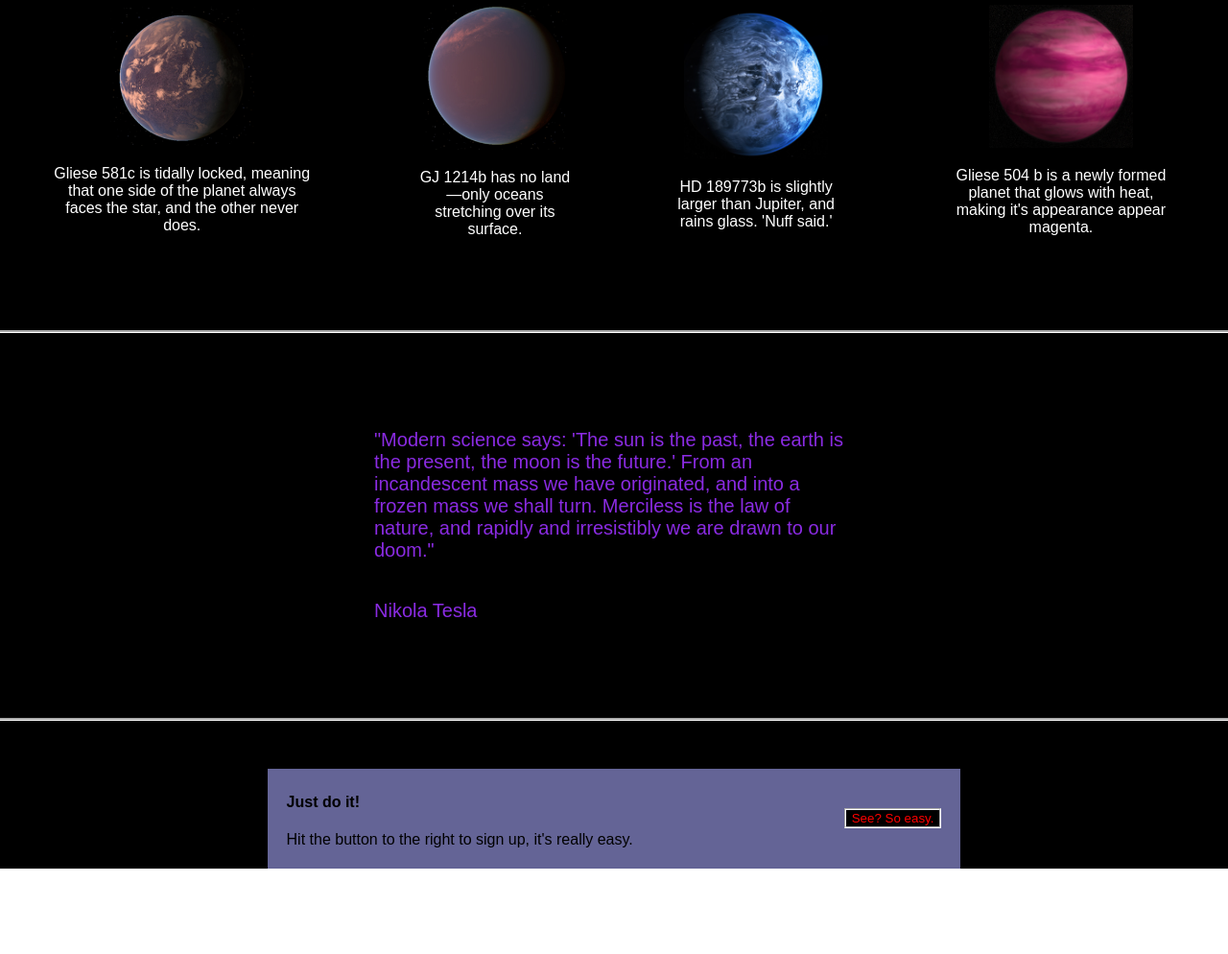
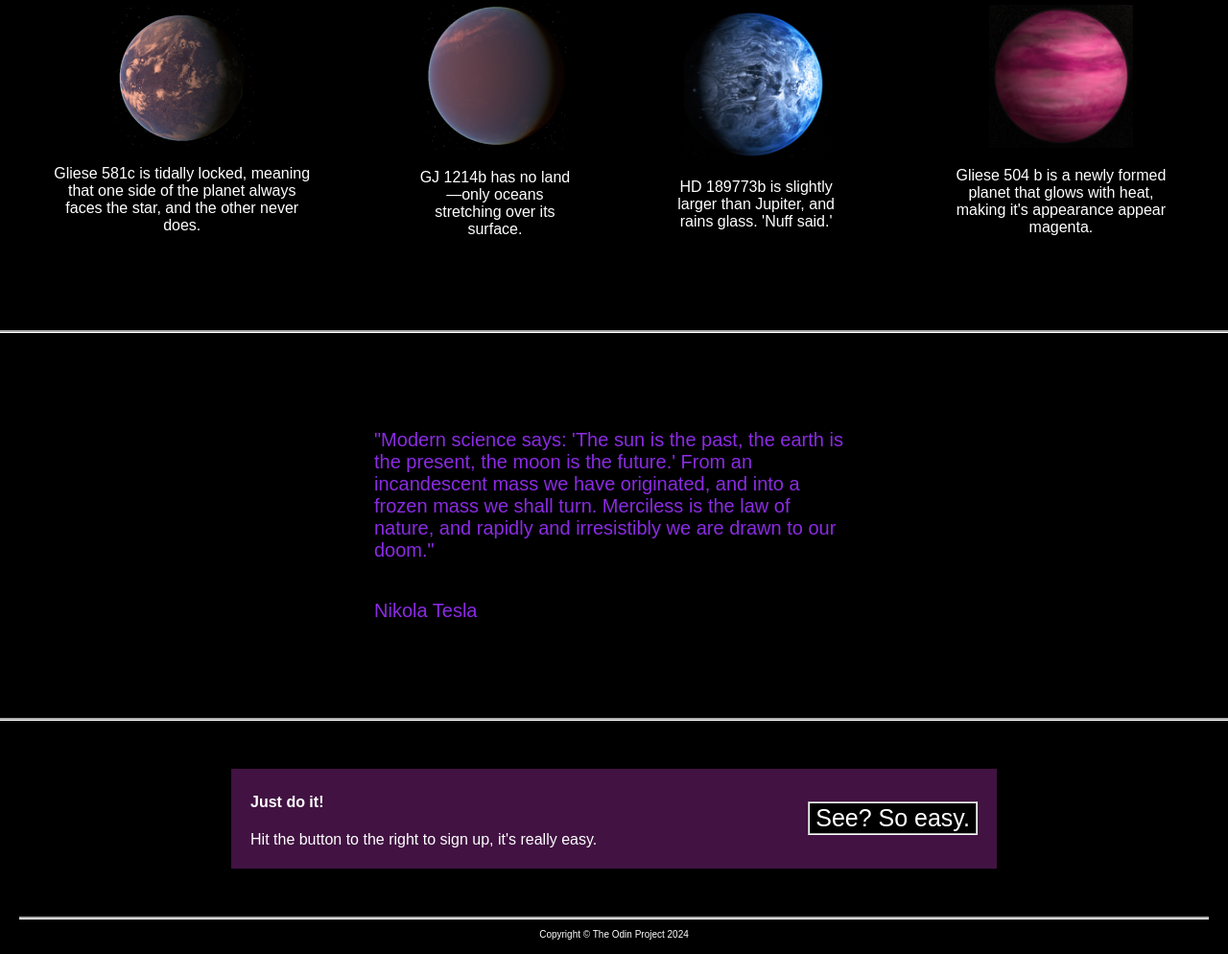
Before and after one commit to Marehh/Website, a plain HTML site: page index.HTML in a window 1280 px wide. Shown: the part 527-1521 px from the top of the page at 96% size. Before the commit the page ends 1432 px from the top, so only its background shows below. Drawn offline with Linux system fonts and the light colour scheme.

Commit message:
All Sections' Barebones Complete

```diff
--- a/index.HTML
+++ b/index.HTML
@@ -68,5 +68,10 @@ You can be that guy!</p>
     <button class="subbutton">See? So easy.</button>
 </div>
 </div>
+
+<div class="bottom">
+<p>Copyright © The Odin Project 2024</p>
+</div>
+
   </body>
 </html>
--- a/style.css
+++ b/style.css
@@ -139,7 +139,6 @@ text-align: center;
     justify-content: center;
     align-items: center;
     flex: 0.5;
-    gap: 20%;
     padding: 20px 100px 20px 100px;
     margin: 50px 0 50px 0;
     border-style: groove;
@@ -154,26 +153,41 @@ text-align: center;
     border-top-style: groove;
     border-top-color: white;
     padding-top: 50px;
+    padding-bottom: 30px;
 
 }
 
 .subbox {
     display: flex;
-    background-color: rgb(100, 100, 150);
+    background-color: rgb(65, 18, 66);
     align-items: center;
     justify-content: space-between;
-
+    color: white;
 }
 
 .subbutton {
     display: flex;
-    color: red;
+    color: white;
     background-color: black;
     border-style: groove;
     border-color: white;
     margin: 20px 20px 20px 200px;
+    font-size: 25px;
 }
 
 .subtext {
     margin: 5px 20px 5px 20px;
 }
+
+.bottom {
+display: flex;
+color: white;
+background-color: black;
+justify-content: center;
+align-items: center;
+border-top-style: groove;
+border-top-color: white;
+margin: 20px 20px 5px 20px;
+font-size: 10px;
+
+}
```
